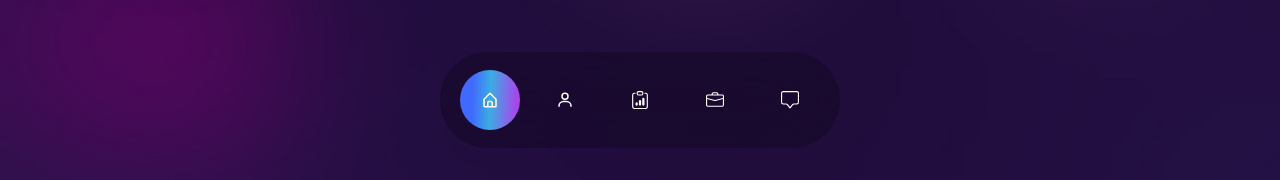
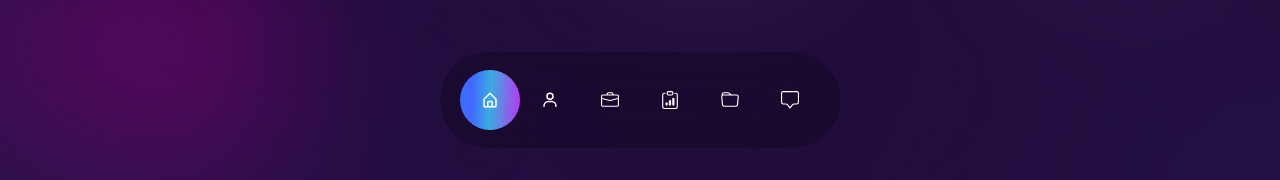
Before and after one commit to Raihanhn/Latest-Portfolio, a React (Create React App) app: page / in a window 1280 px wide. Shown: the part 620-800 px from the top of the page. Built offline with nearby package versions, Linux system fonts and the light colour scheme.

Commit message:
icon added in nav

```diff
--- a/src/components/JobExperience.js
+++ b/src/components/JobExperience.js
@@ -5,7 +5,7 @@ import { fadeIn } from "../variants";
 const JobExperience = () => {
   return (
     <section className="section" id="experience">
-      <div className="container mx-auto lg:mt-[250px] ">
+      <div className="container mx-auto lg:mt-[200px] ">
         <motion.h2
           variants={fadeIn("up", 0.3)}
           initial="hidden"
--- a/src/components/Nav.js
+++ b/src/components/Nav.js
@@ -1,6 +1,6 @@
 import React from 'react';
 import {BiHomeAlt, BiUser} from 'react-icons/bi'
-import {BsClipboardData, BsBriefcase, BsChatSquare} from 'react-icons/bs'
+import {BsClipboardData, BsBriefcase, BsChatSquare, BsFolder} from 'react-icons/bs'
 import {Link} from 'react-scroll'
 
 const Nav = () => {
@@ -25,6 +25,14 @@ const Nav = () => {
          className=' cursor-pointer w-[60px] h-[60px] flex items-center justify-center ' >
          <BiUser/>
         </Link>
+         <Link
+         to='experience'
+         activeClass='active'
+         smooth={true}
+         spy={true}
+         className=' cursor-pointer w-[60px] h-[60px] flex items-center justify-center '>
+         <BsBriefcase/>
+        </Link>
         <Link
          to='services'
          activeClass='active'
@@ -33,13 +41,14 @@ const Nav = () => {
          className=' cursor-pointer w-[60px] h-[60px] flex items-center justify-center ' >
          <BsClipboardData/>
         </Link>
+
         <Link
          to='work'
          activeClass='active'
          smooth={true}
          spy={true}
          className=' cursor-pointer w-[60px] h-[60px] flex items-center justify-center '>
-         <BsBriefcase/>
+         <BsFolder/>
         </Link>
         <Link
          to='contact'
--- a/src/components/Work.js
+++ b/src/components/Work.js
@@ -33,7 +33,7 @@ const projects = [
 const Work = () => {
   return (
     <section className="section lg:mt-[180px] lg:mb-[200px]" id="work">
-      <div className="container mx-auto lg:mt-[250px]">
+      <div className="container mx-auto lg:mt-[230px]">
         <div className="flex flex-col lg:flex-row gap-x-10">
           {/* Left Side */}
           <motion.div
--- a/src/components/skills.js
+++ b/src/components/skills.js
@@ -13,7 +13,7 @@ const skills = [
 
 const Skills = () => {
   return (
-    <section className='mt-[230px] sm-[50px] md-[50px] section lg:mt-[40px]' id='skills'>
+    <section className='mt-[230px] sm-[50px] md-[50px] section lg:mt-[40px] mb-10 lg:mb-10 ' id='skills'>
       <div className="container mx-auto">
         <motion.div
           variants={fadeIn('up', 0.3)}
```
